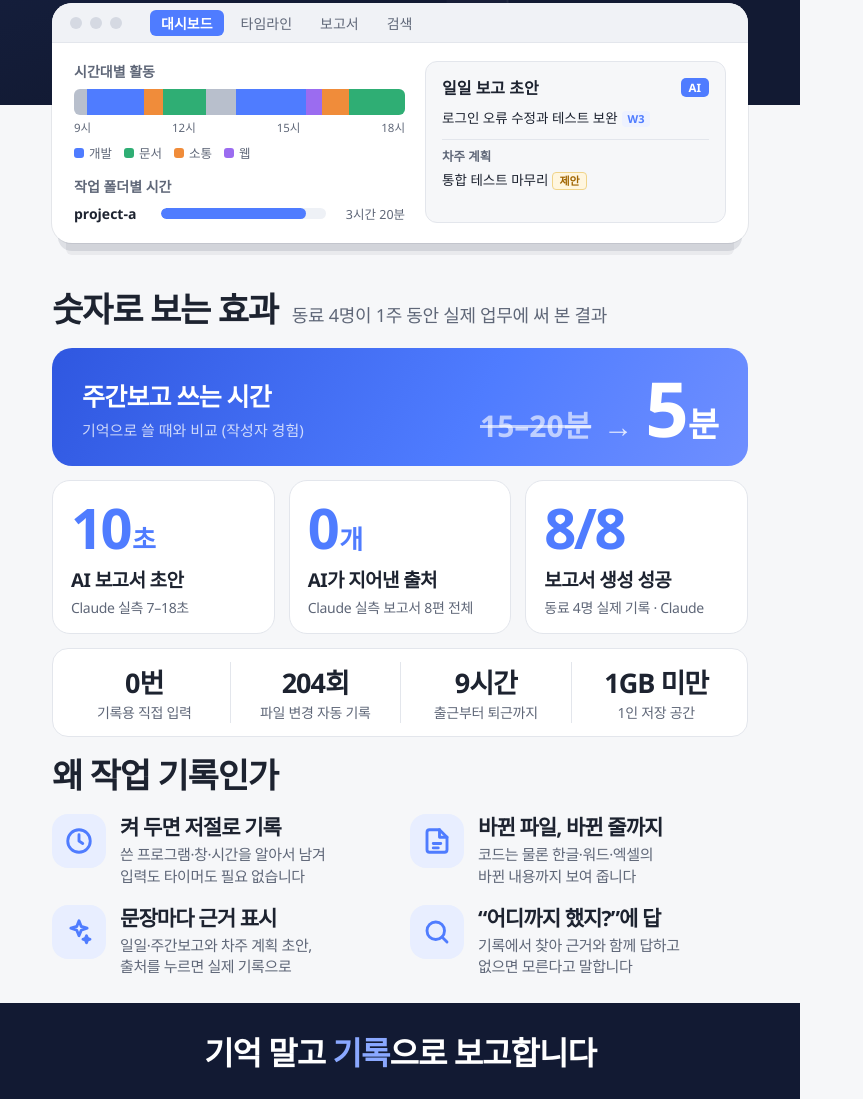
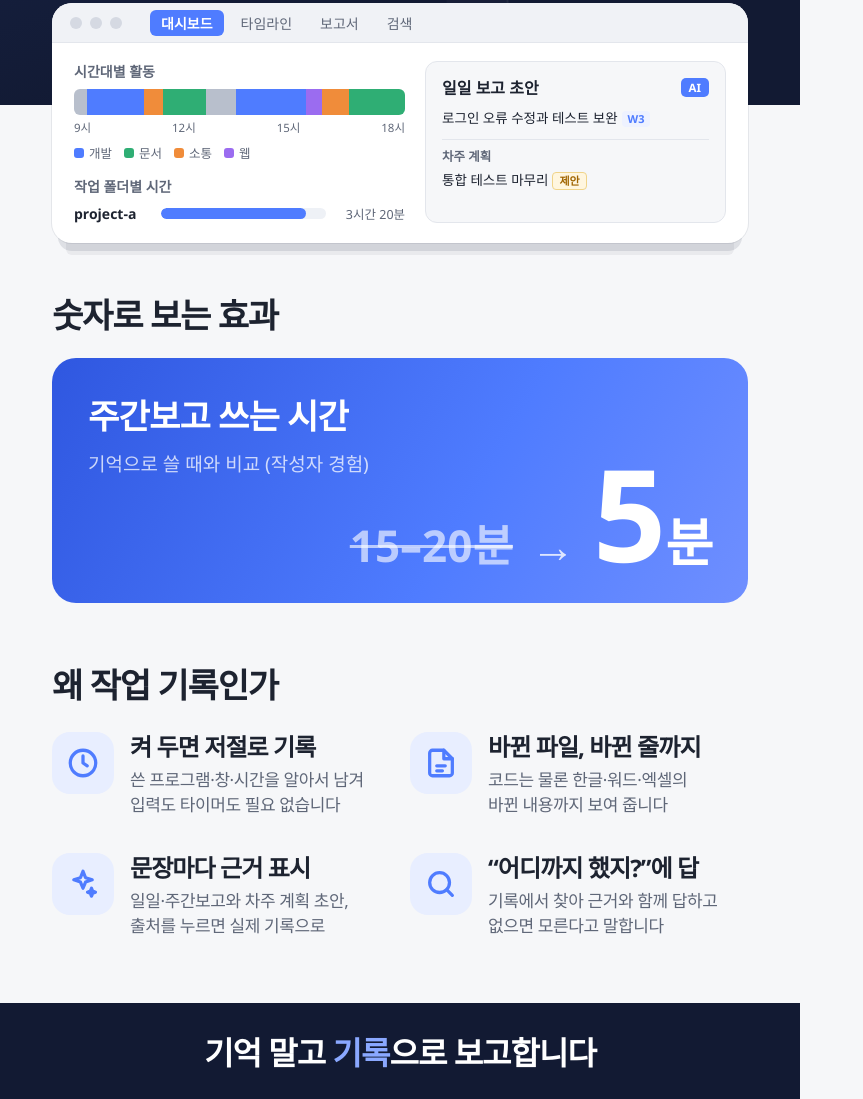
Before and after one commit to superokok/work-history, a plain HTML site: page banner/banner.html in a window 1280 px wide. Shown: the part 501-1600 px from the top of the page, without its empty margins (0-863 px from the left). Drawn offline with Linux system fonts and the light colour scheme.

Commit message:
Banner: keep one number (weekly report time) and give the strengths more room
Co-Authored-By: Claude Opus 5.5 <noreply@anthropic.com>

```diff
--- a/banner/banner.html
+++ b/banner/banner.html
@@ -65,36 +65,25 @@
   .sec-h { display: flex; align-items: baseline; gap: 14px; }
   .sec-h h2 { font-size: 34px; font-weight: 700; letter-spacing: -1.2px; }
   .sec-h span { font-size: 18px; color: var(--muted); letter-spacing: -.3px; }
-  .numbers { top: 784px; }
-  .big { margin-top: 16px; border-radius: 20px; padding: 22px 30px 20px; color: #fff;
-         background: linear-gradient(120deg, #2f57e0 0%, var(--accent) 60%, #6f8fff 100%); display: grid; grid-template-columns: 1fr auto; align-items: center; }
-  .big .what { font-size: 25px; font-weight: 700; letter-spacing: -.8px; }
-  .big .note { font-size: 15px; color: rgba(255,255,255,.75); margin-top: 6px; }
-  .big .val { display: flex; align-items: baseline; gap: 12px; white-space: nowrap; }
-  .big .from { font-size: 30px; font-weight: 700; color: rgba(255,255,255,.62); text-decoration: line-through; text-decoration-thickness: 3px; }
-  .big .arrow { font-size: 30px; color: rgba(255,255,255,.8); }
-  .big .to { font-size: 76px; font-weight: 700; letter-spacing: -3px; line-height: 1; color: #fff; }
-  .big .to small { font-size: 34px; letter-spacing: -1px; margin-left: 2px; }
-  .tiles { margin-top: 14px; display: grid; grid-template-columns: repeat(3, 1fr); gap: 14px; }
-  .tile { background: #fff; border: 1px solid var(--line); border-radius: 18px; padding: 18px 18px 16px; }
-  .tile .n { font-size: 56px; font-weight: 700; letter-spacing: -2.5px; line-height: 1; color: var(--accent); }
-  .tile .n small { font-size: 26px; letter-spacing: -.5px; margin-left: 2px; }
-  .tile .d { font-size: 19px; font-weight: 700; margin-top: 10px; letter-spacing: -.6px; }
-  .tile .s { font-size: 14px; color: var(--muted); margin-top: 4px; letter-spacing: -.3px; }
-  .field { margin-top: 14px; display: grid; grid-template-columns: repeat(4, 1fr); background: #fff; border: 1px solid var(--line); border-radius: 16px; padding: 13px 6px; }
-  .field div { text-align: center; border-left: 1px solid var(--line); }
-  .field div:first-child { border-left: none; }
-  .field b { display: block; font-size: 27px; font-weight: 700; letter-spacing: -1px; color: var(--text); }
-  .field span { font-size: 14px; color: var(--muted); letter-spacing: -.3px; }
+  .numbers { top: 790px; }
+  .big { margin-top: 20px; border-radius: 24px; padding: 32px 36px 26px; color: #fff;
+         background: linear-gradient(120deg, #2f57e0 0%, var(--accent) 60%, #6f8fff 100%); display: grid; grid-template-columns: 1fr; }
+  .big .what { font-size: 34px; font-weight: 700; letter-spacing: -.8px; }
+  .big .note { font-size: 19px; color: rgba(255,255,255,.75); margin-top: 10px; }
+  .big .val { display: flex; align-items: baseline; justify-content: flex-end; gap: 18px; white-space: nowrap; margin-top: -28px; }
+  .big .from { font-size: 44px; font-weight: 700; color: rgba(255,255,255,.62); text-decoration: line-through; text-decoration-thickness: 3px; }
+  .big .arrow { font-size: 44px; color: rgba(255,255,255,.8); }
+  .big .to { font-size: 128px; font-weight: 700; letter-spacing: -3px; line-height: 1; color: #fff; }
+  .big .to small { font-size: 52px; letter-spacing: -1px; margin-left: 2px; }
 
   /* ---------- strengths ---------- */
-  .strengths { top: 1250px; }
-  .grid { margin-top: 16px; display: grid; grid-template-columns: 1fr 1fr; gap: 18px 20px; }
-  .f { display: grid; grid-template-columns: 54px 1fr; gap: 14px; align-items: start; }
-  .icon { width: 54px; height: 54px; border-radius: 16px; background: #e8eeff; display: grid; place-items: center; }
-  .icon svg { width: 30px; height: 30px; stroke: var(--accent); fill: none; stroke-width: 2.3; stroke-linecap: round; stroke-linejoin: round; }
-  .f h3 { font-size: 21px; font-weight: 700; letter-spacing: -.9px; line-height: 1.25; }
-  .f p { font-size: 15px; color: var(--muted); line-height: 1.42; margin-top: 4px; letter-spacing: -.4px; }
+  .strengths { top: 1160px; }
+  .grid { margin-top: 24px; display: grid; grid-template-columns: 1fr 1fr; gap: 36px 20px; }
+  .f { display: grid; grid-template-columns: 62px 1fr; gap: 16px; align-items: start; }
+  .icon { width: 62px; height: 62px; border-radius: 18px; background: #e8eeff; display: grid; place-items: center; }
+  .icon svg { width: 34px; height: 34px; stroke: var(--accent); fill: none; stroke-width: 2.3; stroke-linecap: round; stroke-linejoin: round; }
+  .f h3 { font-size: 24px; font-weight: 700; letter-spacing: -.9px; line-height: 1.25; }
+  .f p { font-size: 17px; color: var(--muted); line-height: 1.45; margin-top: 6px; letter-spacing: -.4px; }
 
   /* ---------- bottom ---------- */
   .foot { position: absolute; left: 0; right: 0; bottom: 0; height: 96px; background: var(--navy); color: #fff; padding: 0 52px; display: flex; align-items: center; justify-content: center; }
@@ -151,21 +140,10 @@
 </div>
 
 <section class="sec numbers">
-  <div class="sec-h"><h2>숫자로 보는 효과</h2><span>동료 4명이 1주 동안 실제 업무에 써 본 결과</span></div>
+  <div class="sec-h"><h2>숫자로 보는 효과</h2></div>
   <div class="big">
     <div><div class="what">주간보고 쓰는 시간</div><div class="note">기억으로 쓸 때와 비교 (작성자 경험)</div></div>
     <div class="val"><span class="from">15–20분</span><span class="arrow">→</span><span class="to">5<small>분</small></span></div>
-  </div>
-  <div class="tiles">
-    <div class="tile"><div class="n">10<small>초</small></div><div class="d">AI 보고서 초안</div><div class="s">Claude 실측 7–18초</div></div>
-    <div class="tile"><div class="n">0<small>개</small></div><div class="d">AI가 지어낸 출처</div><div class="s">Claude 실측 보고서 8편 전체</div></div>
-    <div class="tile"><div class="n">8/8</div><div class="d">보고서 생성 성공</div><div class="s">동료 4명 실제 기록 · Claude</div></div>
-  </div>
-  <div class="field">
-    <div><b>0번</b><span>기록용 직접 입력</span></div>
-    <div><b>204회</b><span>파일 변경 자동 기록</span></div>
-    <div><b>9시간</b><span>출근부터 퇴근까지</span></div>
-    <div><b>1GB 미만</b><span>1인 저장 공간</span></div>
   </div>
 </section>
 
```
Also changed, not shown: banner/banner-800x1600.png, 2 other files.
